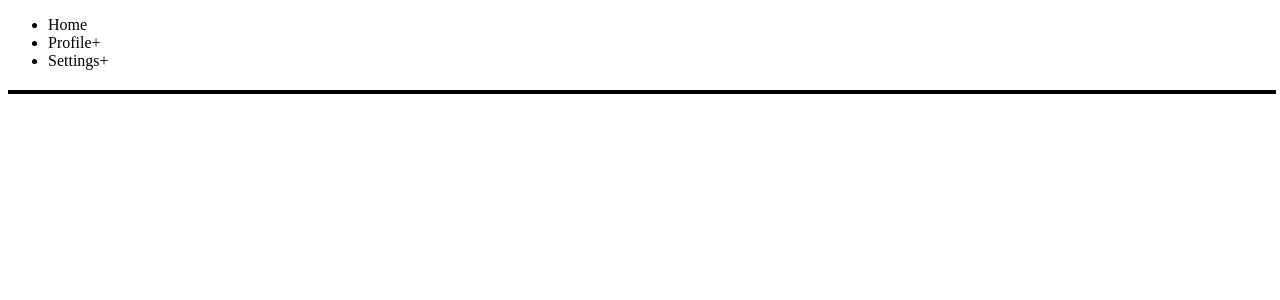
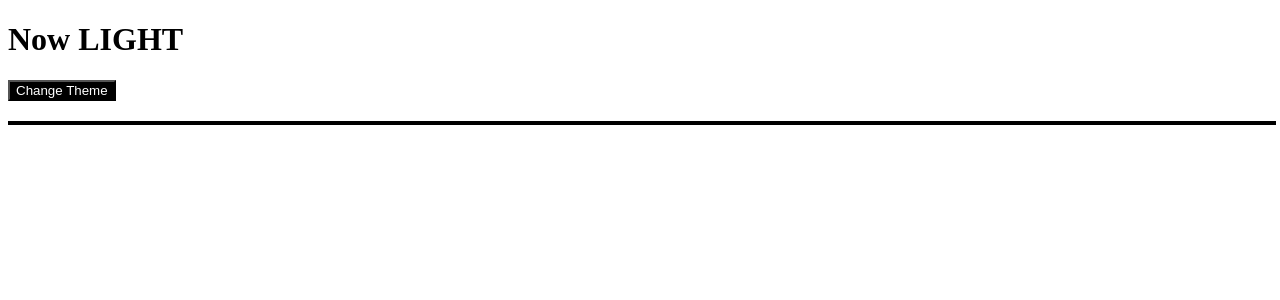
Before and after one commit to farhad1217/React-Practise, a React (Vite) app in the folder practising react/: page / in a window 1280 px wide. Shown: the top 300 px of the page. Built offline with nearby package versions, Linux system fonts and the light colour scheme.

Commit message:
Toggle Theme component added

```diff
--- a/practising react/src/App.jsx
+++ b/practising react/src/App.jsx
@@ -4,6 +4,7 @@ import StarRating from "./component/starRating/starRating"
 import ImageSlider from "./component/image-slider/imageSlider"
 import LoadMoreData from "./component/load_more_data/loadMoreData"
 import TreeMenu from "./component/tree_menu/treeMenu"
+import ToggleTheme from "./component/toggle_theme/toggleTheme"
 
 function App() {
 
@@ -16,9 +17,12 @@ function App() {
       <StarRating numOfStar={5}/>
       <div style={{ border: '2px solid black', width: '100%', marginTop:"20px", marginBottom: "20px" }} />
       <ImageSlider url={"https://picsum.photos/v2/list?page=1&limit="} limit = {10} />
+      <div style={{ border: '2px solid black', width: '100%', marginTop:"20px", marginBottom: "20px" }} />
+      <LoadMoreData />
+      <div style={{ border: '2px solid black', width: '100%', marginTop:"20px", marginBottom: "20px" }} />
+      <TreeMenu />
       <div style={{ border: '2px solid black', width: '100%', marginTop:"20px", marginBottom: "20px" }} /> */}
-      {/* <LoadMoreData /> */}
-      <TreeMenu />
+      <ToggleTheme />
       <div style={{ border: '2px solid black', width: '100%', marginTop:"20px", marginBottom: "20px" }} />
     </>
   )
--- /dev/null
+++ b/practising react/src/component/toggle_theme/toggleTheme.jsx
@@ -0,0 +1,28 @@
+import { useState } from "react";
+
+export default function ToggleTheme() {
+  const [theme, setTheme] = useState(localStorage.getItem("theme") || "light");
+
+  function toggleTheme() {
+    const changeTheme = theme === "light" ? "dark" : "light";
+    setTheme(changeTheme);
+    localStorage.setItem("theme", changeTheme);
+  }
+
+  return (
+    <div style={{ background: theme === "light" ? "white" : "black" }}>
+      <h1 style={{ color: theme === "light" ? "black" : "white" }}>
+        Now {theme.toUpperCase()}
+      </h1>
+      <button
+        onClick={toggleTheme}
+        style={{
+          color: theme === "light" ? "white" : "black",
+          background: theme === "light" ? "black" : "white",
+        }}
+      >
+        Change Theme
+      </button>
+    </div>
+  );
+}
```
